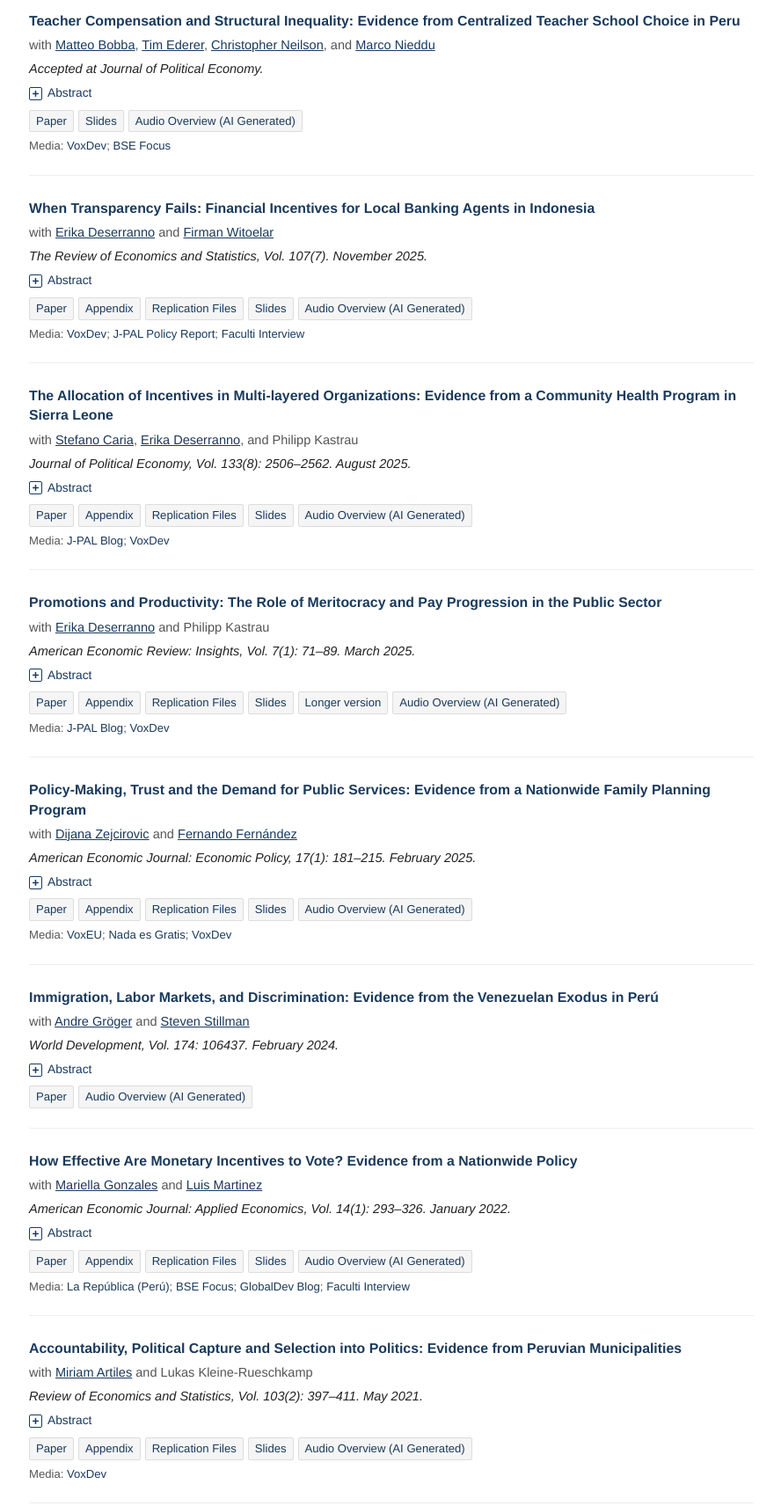
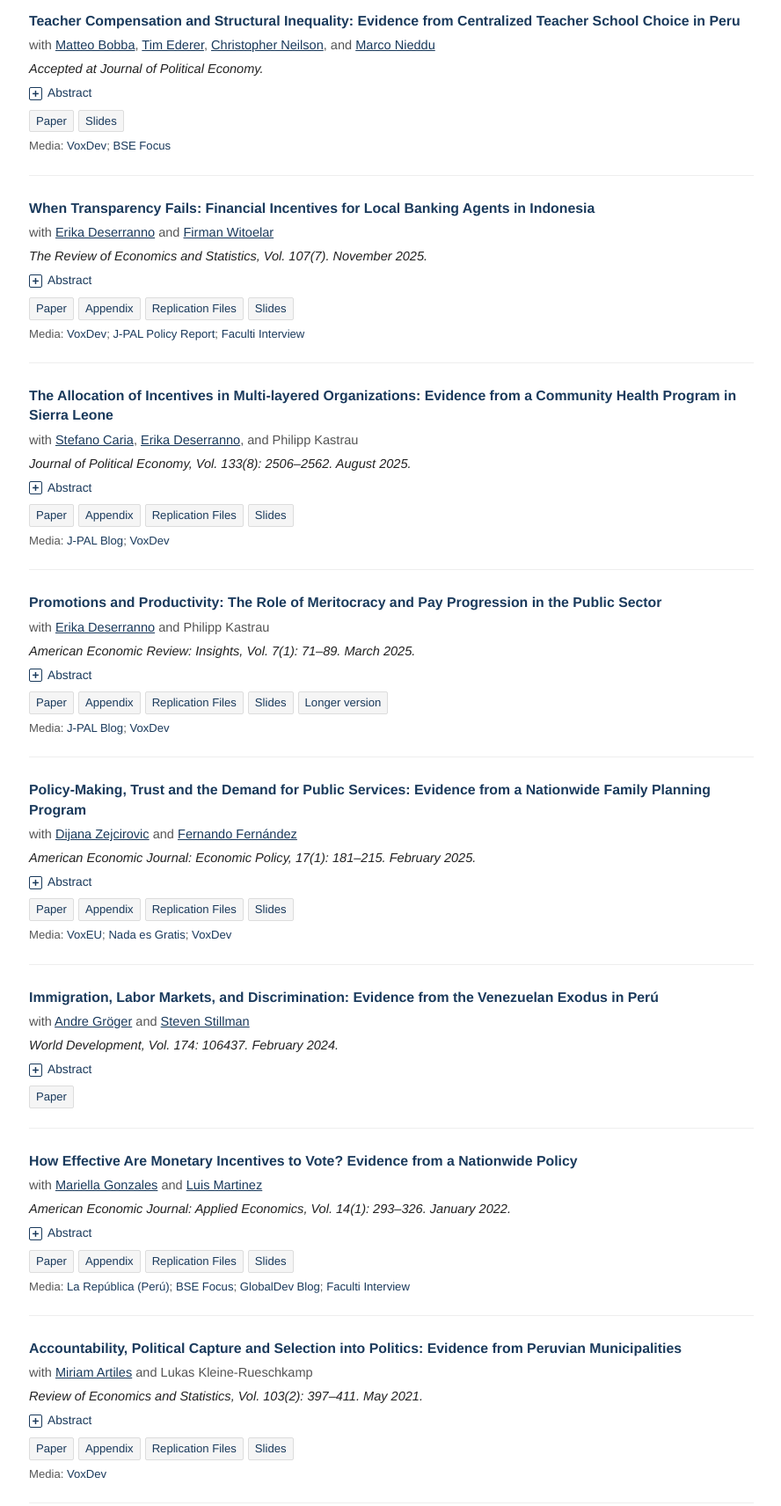
Before and after one commit to gianmarcoleon/gianmarcoleon.github.io, a plain HTML site: page research.html in a window 1280 px wide. Shown: the part 582-2294 px from the top of the page at 88% size, without its empty margins (195-1083 px from the left). Drawn offline with Linux system fonts and the light colour scheme.

Commit message:
Unpublish AI audio overviews (kept on audio-overviews branch)
Co-Authored-By: Claude Opus 5.5 <noreply@anthropic.com>
Claude-Session: https://claude.ai/code/session_01KUACN7sAnKgvX3hogqoubY

```diff
--- a/research.html
+++ b/research.html
@@ -83,7 +83,6 @@
       <div class="paper-links">
         <a href="papers/20-Bobba-et-al-Teacher-Compensation-and-Structural-Inequality-Final-WP.pdf" target="_blank">Paper</a>
         <a href="papers/20-Bobba-et-al-Teacher-Compensation-and-Structural-Inequality-Slides.pdf" target="_blank">Slides</a>
-        <a class="audio-link" href="audio/20-teacher-compensation.m4a" target="_blank" title="AI-generated audio summary of this paper (Google Gemini Notebook)">Audio Overview (AI Generated)</a>
       </div>
       <div class="paper-media">
         Media: <a href="https://voxdev.org/topic/health-education/how-teacher-wage-policies-help-reduce-urban-rural-achievement-gaps-evidence-peru" target="_blank">VoxDev</a>;
@@ -110,7 +109,6 @@
         <a href="papers/17-Deserranno-et-al-When-Transparency-Fails-Appendix-ReStat2025.pdf" target="_blank">Appendix</a>
         <a href="https://doi.org/10.7910/DVN/DCKKLW" target="_blank">Replication Files</a>
         <a href="papers/17-Deserranno-et-al-When-Transparency-Fails-Slides.pdf" target="_blank">Slides</a>
-        <a class="audio-link" href="audio/17-when-transparency-fails.m4a" target="_blank" title="AI-generated audio summary of this paper (Google Gemini Notebook)">Audio Overview (AI Generated)</a>
       </div>
       <div class="paper-media">
         Media: <a href="https://voxdev.org/topic/finance/when-transparency-fails-financial-incentives-local-banking-agents-indonesia" target="_blank">VoxDev</a>;
@@ -139,7 +137,6 @@
         <a href="papers/19-Deserranno-et-al-The-Allocation-of-Incentives-in-Multi-Layered-Organizations-Appendix.pdf" target="_blank">Appendix</a>
         <a href="https://dataverse.harvard.edu/dataset.xhtml?persistentId=doi:10.7910/DVN/7GXBRK" target="_blank">Replication Files</a>
         <a href="papers/19-Deserranno-et-al-The-Allocation-of-Incentives-in-Multi-Layered-Organizations-Slides.pdf" target="_blank">Slides</a>
-        <a class="audio-link" href="audio/19-allocation-of-incentives.m4a" target="_blank" title="AI-generated audio summary of this paper (Google Gemini Notebook)">Audio Overview (AI Generated)</a>
       </div>
       <div class="paper-media">
         Media: <a href="https://www.povertyactionlab.org/evaluation/pay-perfomance-incentives-heathcare-workers-and-their-supervisors-sierra-leone" target="_blank">J-PAL Blog</a>;
@@ -167,7 +164,6 @@
         <a href="http://www.openicpsr.org/openicpsr/workspace?goToPath=/openicpsr/203501" target="_blank">Replication Files</a>
         <a href="papers/18-Deserranno-et-al-Promotions-and-Productivity-Slides.pdf" target="_blank">Slides</a>
         <a href="papers/18-Deserranno-et-al-Promotions-and-Productivity-longer-WP.pdf" target="_blank">Longer version</a>
-        <a class="audio-link" href="audio/18-promotions-and-productivity.m4a" target="_blank" title="AI-generated audio summary of this paper (Google Gemini Notebook)">Audio Overview (AI Generated)</a>
       </div>
       <div class="paper-media">
         Media: <a href="https://www.povertyactionlab.org/evaluation/impact-meritocratic-promotions-and-pay-progression-health-care-workers-productivity" target="_blank">J-PAL Blog</a>;
@@ -195,7 +191,6 @@
         <a href="papers/16-Leon-et-al-Policy-Making-Trust-and-the-Demand-for-Public-Services-Appendix.pdf" target="_blank">Appendix</a>
         <a href="https://www.openicpsr.org/openicpsr/project/194825/version/V1/view" target="_blank">Replication Files</a>
         <a href="papers/16-Leon-et-al-Policy-Making-Trust-and-the-Demand-for-Public-Services-Slides.pdf" target="_blank">Slides</a>
-        <a class="audio-link" href="audio/16-policy-making-trust.m4a" target="_blank" title="AI-generated audio summary of this paper (Google Gemini Notebook)">Audio Overview (AI Generated)</a>
       </div>
       <div class="paper-media">
         Media: <a href="https://cepr.org/voxeu/columns/policymaking-trust-and-demand-public-services-evidence-nationwide-family-planning" target="_blank">VoxEU</a>;
@@ -221,7 +216,6 @@
       </details>
       <div class="paper-links">
         <a href="papers/15-Groger-et-al-Immigration-Labormarkets-and-Discrimination-WD2024.pdf" target="_blank">Paper</a>
-        <a class="audio-link" href="audio/15-immigration-labor-markets.m4a" target="_blank" title="AI-generated audio summary of this paper (Google Gemini Notebook)">Audio Overview (AI Generated)</a>
       </div>
     </div>
 
@@ -245,7 +239,6 @@
         <a href="papers/14-Gonzales-et-al-How-Effective-Are-Monetary-Incentives-to-Vote-Evidence-from-a-Nationwide-Policy-Appendix-AEJApp2022.pdf" target="_blank">Appendix</a>
         <a href="https://doi.org/10.7910/DVN/HLBUPL" target="_blank">Replication Files</a>
         <a href="papers/14-Gonzales-et-al-How-Effective-Are-Monetary-Incentives-to-Vote-Evidence-from-a-Nationwide-Policy-Slides.pdf" target="_blank">Slides</a>
-        <a class="audio-link" href="audio/14-monetary-incentives-to-vote.m4a" target="_blank" title="AI-generated audio summary of this paper (Google Gemini Notebook)">Audio Overview (AI Generated)</a>
       </div>
       <div class="paper-media">
         Media: <a href="https://larepublica.pe/politica/1451942-voto-obligatorio-multas" target="_blank">La República (Perú)</a>;
@@ -274,7 +267,6 @@
         <a href="papers/12-Artiles-et-al-Accountability-Political-Capture-and-Selection-into-Politics-Appendix-ReStat2020.pdf" target="_blank">Appendix</a>
         <a href="https://dataverse.harvard.edu/dataset.xhtml?persistentId=doi:10.7910/DVN/ZXC6XH" target="_blank">Replication Files</a>
         <a href="papers/12-Artiles-et-al-Accountability-Political-Capture-and-Selection-into-Politics-Slides.pdf" target="_blank">Slides</a>
-        <a class="audio-link" href="audio/12-accountability-political-capture.m4a" target="_blank" title="AI-generated audio summary of this paper (Google Gemini Notebook)">Audio Overview (AI Generated)</a>
       </div>
       <div class="paper-media">
         Media: <a href="https://voxdev.org/topic/institutions-political-economy/accountability-institutions-political-capture-and-selection-politics" target="_blank">VoxDev</a>
@@ -302,7 +294,6 @@
         <a href="papers/13-Hansman-et-al-Vertical-Integration-Supplier-Behavior-and-Quality-Upgrading-among-Exporters-JPE2020.pdf" target="_blank">Paper</a>
         <a href="papers/13-Hansman-et-al-Vertical-Integration-Supplier-Behavior-and-Quality-Upgrading-among-Exporters-Appendix-JPE2020.pdf" target="_blank">Appendix</a>
         <a href="papers/13-Hansman-et-al-Vertical-Integration-Supplier-Behavior-and-Quality-Upgrading-among-Exporters-Slides.pdf" target="_blank">Slides</a>
-        <a class="audio-link" href="audio/13-vertical-integration.m4a" target="_blank" title="AI-generated audio summary of this paper (Google Gemini Notebook)">Audio Overview (AI Generated)</a>
       </div>
       <div class="paper-media">
         Media: <a href="http://focus.barcelonagse.eu/vertical-integration-quality-upgrading-peru-fishmeal-industry/" target="_blank">BSE Focus</a>;
@@ -328,7 +319,6 @@
       <div class="paper-links">
         <a href="papers/11-Hansman-et-al-Interlinked-Firms-and-the-Consequences-of-Piecemeal-Regulation-JEEA2019.pdf" target="_blank">Paper</a>
         <a href="papers/11-Hansman-et-al-Interlinked-Firms-and-the-Consequences-of-Piecemeal-Regulation-Appendix-JEEA2019.pdf" target="_blank">Appendix</a>
-        <a class="audio-link" href="audio/11-interlinked-firms.m4a" target="_blank" title="AI-generated audio summary of this paper (Google Gemini Notebook)">Audio Overview (AI Generated)</a>
       </div>
       <div class="paper-media">
         Media: <a href="http://focus.barcelonagse.eu/industrial-regulation-health-consequences/" target="_blank">BSE Focus</a>
@@ -354,7 +344,6 @@
         <a href="papers/10-Chong-et-al-GOTV-FemaleVoting-PY-AJPS2019.pdf" target="_blank">Paper</a>
         <a href="papers/10-Chong-et-al-GOTV-FemaleVoting-PY-Appendix-AJPS2019.pdf" target="_blank">Appendix</a>
         <a href="https://dataverse.harvard.edu/dataset.xhtml?persistentId=doi:10.7910/DVN/KPJUFL" target="_blank">Replication Files</a>
-        <a class="audio-link" href="audio/10-female-voting-paraguay.m4a" target="_blank" title="AI-generated audio summary of this paper (Google Gemini Notebook)">Audio Overview (AI Generated)</a>
       </div>
       <div class="paper-media">
         Media: <a href="https://ajps.org/2018/10/26/urbanization-patterns-information-diffusion-and-female-voting-in-rural-paraguay/" target="_blank">AJPS Author Blog</a>
@@ -377,7 +366,6 @@
         <a href="papers/7-Leon-Turnout-political-preferences-and-information-Appendix-JDE2017.pdf" target="_blank">Appendix</a>
         <a href="https://dataverse.harvard.edu/dataset.xhtml?persistentId=doi:10.7910/DVN/ODKUWP" target="_blank">Replication Files</a>
         <a href="papers/7-Leon-Turnout-political-preferences-and-information-Slides.pdf" target="_blank">Slides</a>
-        <a class="audio-link" href="audio/07-turnout-political-preferences.m4a" target="_blank" title="AI-generated audio summary of this paper (Google Gemini Notebook)">Audio Overview (AI Generated)</a>
       </div>
     </div>
 
@@ -400,7 +388,6 @@
         <a href="papers/8-Hoffman-et-al-Compulsory-voting-turnout-and-government-spending-JPuBE2017.pdf" target="_blank">Paper</a>
         <a href="papers/8-Hoffman-et-al-Compulsory-voting-turnout-and-government-spending-Appendix-JPuBE2017.pdf" target="_blank">Appendix</a>
         <a href="https://dataverse.harvard.edu/dataset.xhtml?persistentId=doi:10.7910/DVN/DKY6BS" target="_blank">Replication Files</a>
-        <a class="audio-link" href="audio/08-compulsory-voting-austria.m4a" target="_blank" title="AI-generated audio summary of this paper (Google Gemini Notebook)">Audio Overview (AI Generated)</a>
       </div>
       <div class="paper-media">
         Media: <a href="http://www.economist.com/node/21699459" target="_blank">The Economist</a>;
@@ -429,7 +416,6 @@
         <a href="papers/9-Leon-and-Miguel-TransportChoicesVSL-Appendix-AEJApp2017.pdf" target="_blank">Appendix</a>
         <a href="https://dataverse.harvard.edu/dataset.xhtml?persistentId=doi:10.7910/DVN/SGGSBO" target="_blank">Replication Files</a>
         <a href="papers/9-Leon-and-Miguel-TransportChoicesVSL-Slides.pdf" target="_blank">Slides</a>
-        <a class="audio-link" href="audio/09-risky-transportation-vsl.m4a" target="_blank" title="AI-generated audio summary of this paper (Google Gemini Notebook)">Audio Overview (AI Generated)</a>
       </div>
       <div class="paper-media">
         Media: <a href="http://blogs.wsj.com/economics/2013/10/24/how-much-risk-of-death-will-you-accept-to-save-time-money/tab/print/" target="_blank">The Wall Street Journal</a>;
@@ -451,7 +437,6 @@
       </details>
       <div class="paper-links">
         <a href="papers/6-Leon-and-Valdivia-Inequality-in-School-Resources-IJED-2015.pdf" target="_blank">Paper</a>
-        <a class="audio-link" href="audio/06-inequality-school-resources.m4a" target="_blank" title="AI-generated audio summary of this paper (Google Gemini Notebook)">Audio Overview (AI Generated)</a>
       </div>
     </div>
 
@@ -469,7 +454,6 @@
       <div class="paper-links">
         <a href="papers/5-Leon-Civil-Conflict-and-Human-Capital-Accumulation-JHR2012.pdf" target="_blank">Paper</a>
         <a href="papers/5-Leon-Civil-Conflict-and-Human-Capital-Accumulation-Appendix-JHR2012.pdf" target="_blank">Appendix</a>
-        <a class="audio-link" href="audio/05-civil-conflict-human-capital.m4a" target="_blank" title="AI-generated audio summary of this paper (Google Gemini Notebook)">Audio Overview (AI Generated)</a>
       </div>
     </div>
 
@@ -497,27 +481,18 @@
       <div class="paper-title">Privatized Firms, Rule of Law, and Labor Outcomes in Emerging Markets</div>
       <div class="paper-authors">with <a href="http://aysps.gsu.edu/profile/alberto-chong/" target="_blank">Alberto Chong</a></div>
       <div class="paper-journal"><em>Journal of Development Studies</em>, Vol. 45(9): 1513–1525. October 2009.</div>
-      <div class="paper-links">
-        <a class="audio-link" href="audio/04-privatized-firms-labor.m4a" target="_blank" title="AI-generated audio summary of this paper (Google Gemini Notebook)">Audio Overview (AI Generated)</a>
-      </div>
     </div>
 
     <div class="paper-entry">
       <div class="paper-title">Barriers to Exit</div>
       <div class="paper-authors">with <a href="http://aysps.gsu.edu/profile/alberto-chong/" target="_blank">Alberto Chong</a></div>
       <div class="paper-journal"><em>Economics Letters</em>, Vol. 99: 93–97. April 2008.</div>
-      <div class="paper-links">
-        <a class="audio-link" href="audio/03-barriers-to-exit.m4a" target="_blank" title="AI-generated audio summary of this paper (Google Gemini Notebook)">Audio Overview (AI Generated)</a>
-      </div>
     </div>
 
     <div class="paper-entry">
       <div class="paper-title">International Remittances and Income Inequality: An Empirical Investigation</div>
       <div class="paper-authors">with Valerie Koechlin</div>
       <div class="paper-journal"><em>Journal of Economic Policy Reform</em>, Vol. 10(2): 123–141. June 2007.</div>
-      <div class="paper-links">
-        <a class="audio-link" href="audio/02-remittances-inequality.m4a" target="_blank" title="AI-generated audio summary of this paper (Google Gemini Notebook)">Audio Overview (AI Generated)</a>
-      </div>
     </div>
 
     <div class="paper-entry">
```
Also changed, not shown: 19 other files.
